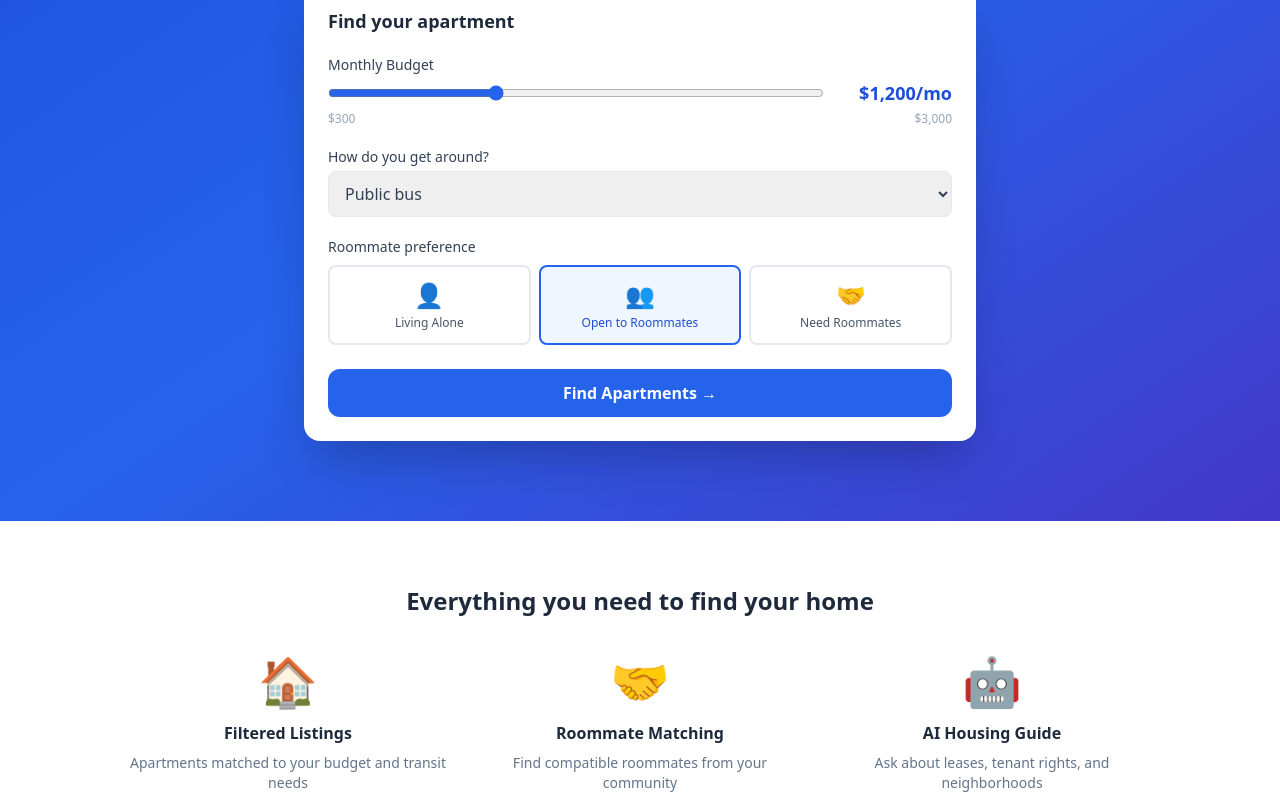
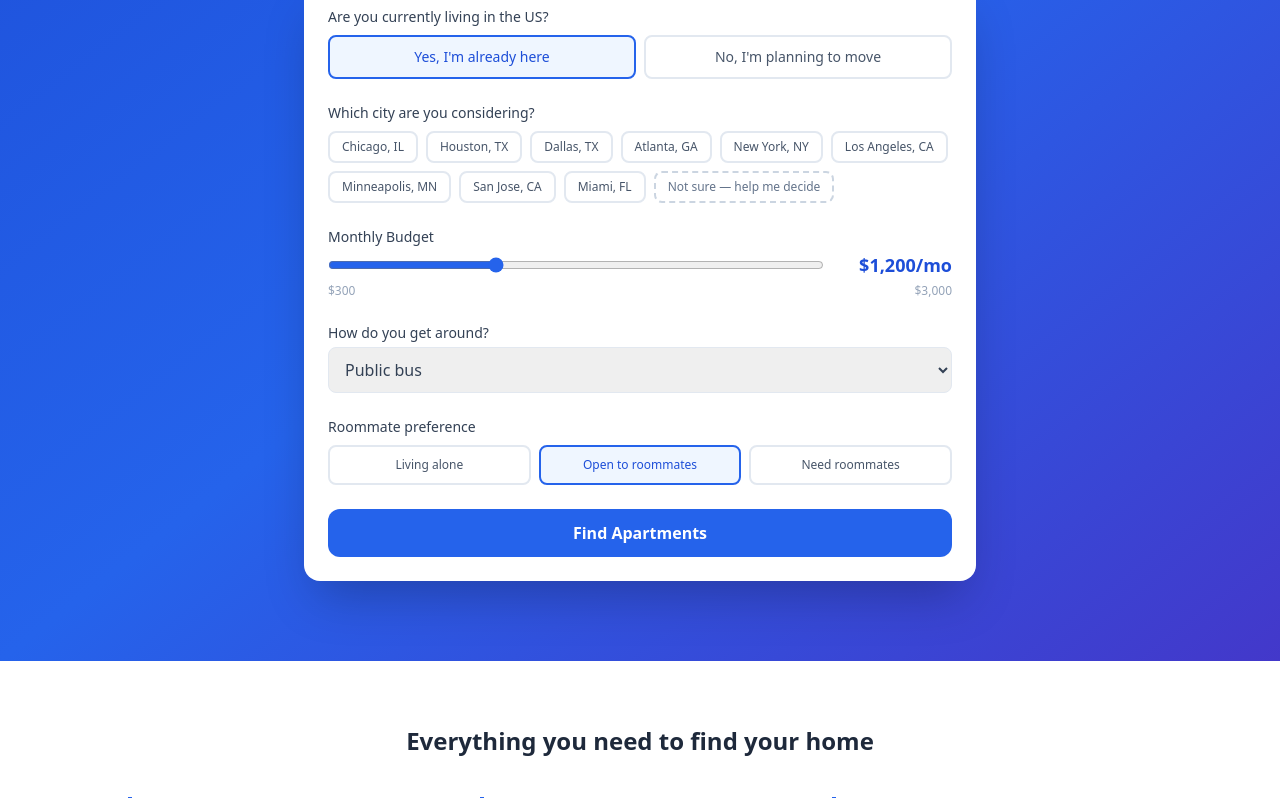
Before and after one commit to nataliaxm/uchicago-hackathon, a React (Vite) app: page / in a window 1280 px wide. Shown: the part 402-1200 px from the top of the page. Built offline with nearby package versions, Linux system fonts and the light colour scheme.

Commit message:
small edits removed the emoji

```diff
--- a/src/components/ApartmentCard.jsx
+++ b/src/components/ApartmentCard.jsx
@@ -1,9 +1,9 @@
-const TRANSPORT_ICONS = {
-  walking: '🚶',
-  bus: '🚌',
-  train: '🚆',
-  car: '🚗',
-  bike: '🚲',
+const TRANSPORT_LABELS = {
+  walking: 'Walk',
+  bus: 'Bus',
+  train: 'Train',
+  car: 'Car',
+  bike: 'Bike',
 }
 
 export default function ApartmentCard({ apartment }) {
@@ -63,9 +63,11 @@ export default function ApartmentCard({ apartment }) {
 
         <div className="mt-3">
           <p className="text-xs text-slate-400 mb-1">Transit nearby</p>
-          <div className="flex gap-1.5">
+          <div className="flex flex-wrap gap-1">
             {transport.map(t => (
-              <span key={t} title={t} className="text-lg">{TRANSPORT_ICONS[t]}</span>
+              <span key={t} className="text-xs bg-slate-100 text-slate-600 px-2 py-0.5 rounded">
+                {TRANSPORT_LABELS[t] || t}
+              </span>
             ))}
           </div>
         </div>
--- a/src/components/RoommateCard.jsx
+++ b/src/components/RoommateCard.jsx
@@ -34,23 +34,18 @@ export default function RoommateCard({ roommate, compatibilityScore }) {
 
       <p className="text-sm text-slate-600 mt-3 line-clamp-2 flex-1">{bio}</p>
 
-      <div className="mt-3 grid grid-cols-2 gap-y-1 text-xs text-slate-600">
-        <div className="flex items-center gap-1">
-          <span>💰</span>
-          <span>Budget: ${budget}/mo</span>
-        </div>
-        <div className="flex items-center gap-1">
-          <span>🕐</span>
-          <span>{schedule}</span>
-        </div>
-        <div className="flex items-center gap-1">
-          <span>🚌</span>
-          <span>{TRANSPORT_LABELS[transport] || transport}</span>
-        </div>
-        <div className="flex items-center gap-1">
-          <span>📅</span>
-          <span>Move in: {moveInDate}</span>
-        </div>
+      <div className="mt-3 grid grid-cols-2 gap-y-2 text-xs">
+        {[
+          { label: 'Budget',    value: `$${budget}/mo` },
+          { label: 'Schedule',  value: schedule },
+          { label: 'Transport', value: TRANSPORT_LABELS[transport] || transport },
+          { label: 'Move in',   value: moveInDate },
+        ].map(({ label, value }) => (
+          <div key={label}>
+            <span className="text-slate-400">{label}: </span>
+            <span className="text-slate-700 font-medium">{value}</span>
+          </div>
+        ))}
       </div>
 
       <div className="mt-3 flex flex-wrap gap-1">
--- a/src/pages/Home.jsx
+++ b/src/pages/Home.jsx
@@ -2,32 +2,86 @@ import { useState } from 'react'
 import { useNavigate } from 'react-router-dom'
 
 const CITIES = [
-  'Chicago, IL', 'New York, NY', 'Houston, TX', 'Los Angeles, CA',
-  'Miami, FL', 'Atlanta, GA', 'Dallas, TX', 'Minneapolis, MN', 'San Jose, CA',
+  { value: 'Chicago',     label: 'Chicago, IL',     jobs: 'Logistics · Finance · Healthcare' },
+  { value: 'Houston',     label: 'Houston, TX',     jobs: 'Energy · Healthcare · No income tax' },
+  { value: 'Dallas',      label: 'Dallas, TX',      jobs: 'Tech · Finance · Business services' },
+  { value: 'Atlanta',     label: 'Atlanta, GA',     jobs: 'Logistics hub · Corporate HQs' },
+  { value: 'New York',    label: 'New York, NY',    jobs: 'Finance · Tech · Media' },
+  { value: 'Los Angeles', label: 'Los Angeles, CA', jobs: 'Entertainment · Tech · Healthcare' },
+  { value: 'Minneapolis', label: 'Minneapolis, MN', jobs: 'Healthcare · Finance · Manufacturing' },
+  { value: 'San Jose',    label: 'San Jose, CA',    jobs: 'Silicon Valley · Tech' },
+  { value: 'Miami',       label: 'Miami, FL',       jobs: 'International trade · Healthcare' },
+]
+
+const RECOMMENDED_CITIES = [
+  {
+    value: 'Houston',
+    label: 'Houston, TX',
+    reason: 'Fastest-growing US job market with no state income tax. Lower cost of living than other major cities and a large, established immigrant population.',
+  },
+  {
+    value: 'Dallas',
+    label: 'Dallas, TX',
+    reason: 'High demand for workers across all skill levels. Strong growth in tech, construction, and service industries.',
+  },
+  {
+    value: 'Atlanta',
+    label: 'Atlanta, GA',
+    reason: 'Major corporate hub and logistics center. More affordable housing than coastal cities with a diverse economy.',
+  },
+  {
+    value: 'Chicago',
+    label: 'Chicago, IL',
+    reason: 'Large, established immigrant communities. Diverse economy spanning manufacturing, finance, and healthcare.',
+  },
+  {
+    value: 'Minneapolis',
+    label: 'Minneapolis, MN',
+    reason: 'Among the highest employment rates in the US. Known for welcoming newcomer communities, especially from East Africa and Southeast Asia.',
+  },
+]
+
+const TIMELINE_OPTIONS = [
+  { value: 'within_3mo', label: 'Within 3 months' },
+  { value: '3_to_6mo',   label: '3 to 6 months' },
+  { value: '6mo_plus',   label: '6+ months out' },
+]
+
+const ROOMMATE_OPTIONS = [
+  { value: 'solo',            label: 'Living alone' },
+  { value: 'open',            label: 'Open to roommates' },
+  { value: 'need_roommates',  label: 'Need roommates' },
 ]
 
 const FEATURES = [
-  { icon: '🏠', title: 'Filtered Listings', desc: 'Apartments matched to your budget and transit needs' },
-  { icon: '🤝', title: 'Roommate Matching', desc: 'Find compatible roommates from your community' },
-  { icon: '🤖', title: 'AI Housing Guide', desc: 'Ask about leases, tenant rights, and neighborhoods' },
-]
-
-const ROOMMATE_OPTIONS = [
-  { value: 'solo', label: 'Living Alone', emoji: '👤' },
-  { value: 'open', label: 'Open to Roommates', emoji: '👥' },
-  { value: 'need_roommates', label: 'Need Roommates', emoji: '🤝' },
+  { title: 'Filtered Listings',  desc: 'Apartments matched to your budget and transit needs' },
+  { title: 'Roommate Matching',  desc: 'Find compatible roommates from your community' },
+  { title: 'AI Housing Guide',   desc: 'Ask about leases, tenant rights, and neighborhoods' },
 ]
 
 export default function Home() {
   const navigate = useNavigate()
+  const [inUS, setInUS] = useState(true)
+  const [moveTimeline, setMoveTimeline] = useState('within_3mo')
+  const [city, setCity] = useState('')
+  const [showRecs, setShowRecs] = useState(false)
   const [budget, setBudget] = useState(1200)
   const [transport, setTransport] = useState('bus')
   const [roommatePreference, setRoommatePreference] = useState('open')
 
   const handleSearch = (e) => {
     e.preventDefault()
-    navigate(`/listings?budget=${budget}&transport=${transport}&roommate=${roommatePreference}`)
+    const params = new URLSearchParams({ budget, transport, roommate: roommatePreference })
+    if (city) params.set('city', city)
+    navigate(`/listings?${params}`)
   }
+
+  const selectRecommended = (cityValue) => {
+    setCity(cityValue)
+    setShowRecs(false)
+  }
+
+  const selectedCityData = CITIES.find(c => c.value === city)
 
   return (
     <div>
@@ -46,11 +100,120 @@ export default function Home() {
 
           <form
             onSubmit={handleSearch}
-            className="bg-white rounded-2xl p-6 text-left shadow-2xl max-w-2xl mx-auto"
+            className="bg-white rounded-2xl p-6 text-left shadow-2xl max-w-2xl mx-auto space-y-6"
           >
-            <h2 className="text-slate-800 font-semibold text-lg mb-5">Find your apartment</h2>
+            {/* Immigration status */}
+            <div>
+              <label className="block text-sm font-medium text-slate-700 mb-2">
+                Are you currently living in the US?
+              </label>
+              <div className="flex gap-2">
+                {[
+                  { val: true,  label: 'Yes, I\'m already here' },
+                  { val: false, label: 'No, I\'m planning to move' },
+                ].map(({ val, label }) => (
+                  <button
+                    key={String(val)}
+                    type="button"
+                    onClick={() => setInUS(val)}
+                    className={`flex-1 py-2.5 rounded-lg border-2 text-sm font-medium transition-colors ${
+                      inUS === val
+                        ? 'border-blue-600 bg-blue-50 text-blue-700'
+                        : 'border-slate-200 text-slate-600 hover:border-blue-300'
+                    }`}
+                  >
+                    {label}
+                  </button>
+                ))}
+              </div>
+            </div>
 
-            <div className="space-y-5">
+            {/* Move timeline — only shown when not yet in US */}
+            {!inUS && (
+              <div>
+                <label className="block text-sm font-medium text-slate-700 mb-2">
+                  When are you thinking of moving?
+                </label>
+                <div className="flex gap-2">
+                  {TIMELINE_OPTIONS.map(opt => (
+                    <button
+                      key={opt.value}
+                      type="button"
+                      onClick={() => setMoveTimeline(opt.value)}
+                      className={`flex-1 py-2 rounded-lg border-2 text-xs font-medium transition-colors ${
+                        moveTimeline === opt.value
+                          ? 'border-blue-600 bg-blue-50 text-blue-700'
+                          : 'border-slate-200 text-slate-600 hover:border-blue-300'
+                      }`}
+                    >
+                      {opt.label}
+                    </button>
+                  ))}
+                </div>
+              </div>
+            )}
+
+            {/* City picker */}
+            <div>
+              <label className="block text-sm font-medium text-slate-700 mb-2">
+                Which city are you considering?
+              </label>
+              <div className="flex flex-wrap gap-2 mb-2">
+                {CITIES.map(c => (
+                  <button
+                    key={c.value}
+                    type="button"
+                    onClick={() => { setCity(c.value); setShowRecs(false) }}
+                    className={`px-3 py-1.5 rounded-lg border-2 text-xs font-medium transition-colors ${
+                      city === c.value
+                        ? 'border-blue-600 bg-blue-50 text-blue-700'
+                        : 'border-slate-200 text-slate-600 hover:border-blue-300'
+                    }`}
+                  >
+                    {c.label}
+                  </button>
+                ))}
+                <button
+                  type="button"
+                  onClick={() => { setShowRecs(!showRecs); setCity('') }}
+                  className={`px-3 py-1.5 rounded-lg border-2 text-xs font-medium transition-colors ${
+                    showRecs
+                      ? 'border-amber-500 bg-amber-50 text-amber-700'
+                      : 'border-dashed border-slate-300 text-slate-500 hover:border-amber-400 hover:text-amber-600'
+                  }`}
+                >
+                  Not sure — help me decide
+                </button>
+              </div>
+
+              {/* Job opportunity recommendations panel */}
+              {showRecs && (
+                <div className="mt-2 rounded-xl border border-amber-200 bg-amber-50 p-4 space-y-2">
+                  <p className="text-xs font-semibold text-amber-800 uppercase tracking-wide mb-3">
+                    Top cities for immigrant job seekers
+                  </p>
+                  {RECOMMENDED_CITIES.map(rec => (
+                    <button
+                      key={rec.value}
+                      type="button"
+                      onClick={() => selectRecommended(rec.value)}
+                      className="w-full text-left p-3 rounded-lg bg-white border border-amber-200 hover:border-amber-400 hover:shadow-sm transition-all"
+                    >
+                      <p className="font-semibold text-slate-800 text-sm">{rec.label}</p>
+                      <p className="text-xs text-slate-500 mt-0.5 leading-relaxed">{rec.reason}</p>
+                    </button>
+                  ))}
+                </div>
+              )}
+
+              {/* Jobs summary for selected city */}
+              {selectedCityData && !showRecs && (
+                <p className="text-xs text-slate-500 mt-1.5">
+                  Top industries: {selectedCityData.jobs}
+                </p>
+              )}
+            </div>
+
             {/* Budget */}
             <div>
               <label className="block text-sm font-medium text-slate-700 mb-1">
@@ -105,25 +268,23 @@ export default function Home() {
                     key={opt.value}
                     type="button"
                     onClick={() => setRoommatePreference(opt.value)}
-                      className={`flex flex-col items-center gap-1 p-3 rounded-lg border-2 text-xs font-medium transition-colors ${
+                    className={`py-2.5 rounded-lg border-2 text-xs font-medium transition-colors ${
                       roommatePreference === opt.value
                         ? 'border-blue-600 bg-blue-50 text-blue-700'
                         : 'border-slate-200 text-slate-600 hover:border-blue-300'
                     }`}
                   >
-                      <span className="text-2xl">{opt.emoji}</span>
-                      <span className="text-center">{opt.label}</span>
+                    {opt.label}
                   </button>
                 ))}
-                </div>
               </div>
             </div>
 
             <button
               type="submit"
-              className="mt-6 w-full bg-blue-600 hover:bg-blue-700 text-white font-semibold py-3 rounded-xl transition-colors text-base"
+              className="w-full bg-blue-600 hover:bg-blue-700 text-white font-semibold py-3 rounded-xl transition-colors text-base"
             >
-              Find Apartments →
+              Find Apartments
             </button>
           </form>
         </div>
@@ -136,10 +297,10 @@ export default function Home() {
             Everything you need to find your home
           </h2>
           <div className="grid grid-cols-1 sm:grid-cols-3 gap-8">
-            {FEATURES.map(f => (
-              <div key={f.title} className="text-center">
-                <div className="text-5xl mb-4">{f.icon}</div>
-                <h3 className="font-semibold text-slate-800 mb-2">{f.title}</h3>
+            {FEATURES.map((f, i) => (
+              <div key={f.title} className="border-l-4 border-blue-600 pl-5">
+                <p className="text-xs font-bold text-blue-500 uppercase tracking-widest mb-1">0{i + 1}</p>
+                <h3 className="font-semibold text-slate-800 mb-1">{f.title}</h3>
                 <p className="text-slate-500 text-sm">{f.desc}</p>
               </div>
             ))}
@@ -152,12 +313,12 @@ export default function Home() {
         <div className="max-w-5xl mx-auto text-center">
           <h2 className="text-xl font-semibold text-slate-700 mb-6">Listings in</h2>
           <div className="flex flex-wrap justify-center gap-3">
-            {CITIES.map(city => (
+            {CITIES.map(c => (
               <span
-                key={city}
+                key={c.value}
                 className="bg-white border border-slate-200 text-slate-600 px-4 py-1.5 rounded-full text-sm shadow-sm"
               >
-                {city}
+                {c.label}
               </span>
             ))}
           </div>
--- a/src/pages/Listings.jsx
+++ b/src/pages/Listings.jsx
@@ -11,26 +11,36 @@ const TRANSPORT_LABELS = {
   bike: 'bike-friendly',
 }
 
+function matchesCity(apt, city) {
+  if (!city) return true
+  if (city === 'New York') return apt.state === 'NY'
+  return apt.city === city
+}
+
 export default function Listings() {
   const [searchParams] = useSearchParams()
   const budget = Number(searchParams.get('budget') || 3000)
   const transport = searchParams.get('transport') || ''
   const roommatePreference = searchParams.get('roommate') || 'open'
+  const city = searchParams.get('city') || ''
 
   const filtered = useMemo(() => {
     return apartments.filter(apt => {
+      if (!matchesCity(apt, city)) return false
       if (apt.rent > budget) return false
       if (transport && !apt.transport.includes(transport)) return false
       if (roommatePreference === 'solo' && apt.bedrooms > 1) return false
       if (roommatePreference === 'need_roommates' && apt.bedrooms < 2) return false
       return true
     })
-  }, [budget, transport, roommatePreference])
+  }, [budget, transport, roommatePreference, city])
 
   const roommateLabel =
     roommatePreference === 'solo' ? 'Living alone'
     : roommatePreference === 'need_roommates' ? 'Seeking roommates'
     : 'Open to roommates'
+
+  const roommatesHref = `/roommates?budget=${budget}&transport=${transport}${city ? `&city=${city}` : ''}`
 
   return (
     <div className="max-w-7xl mx-auto px-4 py-8">
@@ -40,11 +50,12 @@ export default function Listings() {
           <p className="text-slate-500 text-sm mt-1">
             {filtered.length} result{filtered.length !== 1 ? 's' : ''} · up to ${budget.toLocaleString()}/mo
             {transport && ` · ${TRANSPORT_LABELS[transport] || transport}`}
+            {city && ` · ${city}`}
           </p>
         </div>
         <div className="flex gap-2 flex-wrap">
           <Link
-            to={`/roommates?budget=${budget}&transport=${transport}`}
+            to={roommatesHref}
             className="bg-amber-500 hover:bg-amber-600 text-white text-sm font-medium px-4 py-2 rounded-lg transition-colors"
           >
             Find Roommates
@@ -63,6 +74,11 @@ export default function Listings() {
         <span className="text-xs bg-blue-50 text-blue-700 border border-blue-200 px-3 py-1 rounded-full">
           Budget: ${budget.toLocaleString()}/mo
         </span>
+        {city && (
+          <span className="text-xs bg-blue-50 text-blue-700 border border-blue-200 px-3 py-1 rounded-full">
+            City: {city}
+          </span>
+        )}
         {transport && (
           <span className="text-xs bg-blue-50 text-blue-700 border border-blue-200 px-3 py-1 rounded-full capitalize">
             Transport: {transport}
@@ -75,12 +91,11 @@ export default function Listings() {
 
       {filtered.length === 0 ? (
         <div className="text-center py-20">
-          <div className="text-5xl mb-4">🔍</div>
           <h2 className="text-xl font-semibold text-slate-700 mb-2">No apartments found</h2>
           <p className="text-slate-500 mb-4">
-            Try increasing your budget or changing your transport preference.
+            Try increasing your budget, changing your transport preference, or selecting a different city.
           </p>
-          <Link to="/" className="text-blue-600 hover:underline text-sm">← Back to search</Link>
+          <Link to="/" className="text-blue-600 hover:underline text-sm">Back to search</Link>
         </div>
       ) : (
         <div className="grid grid-cols-1 sm:grid-cols-2 lg:grid-cols-3 gap-6">
--- a/src/utils/gemini.js
+++ b/src/utils/gemini.js
@@ -24,7 +24,7 @@ export async function createChat() {
 
   const genAI = new GoogleGenerativeAI(apiKey)
   const model = genAI.getGenerativeModel({
-    model: 'gemini-1.5-flash',
+    model: 'gemini-2.5-flash',
     systemInstruction: SYSTEM_PROMPT,
   })
 
```
Also changed, not shown: 6 other files (tests, documents, lock files or other folders). Lines whose indentation alone changed are shown as unchanged.
